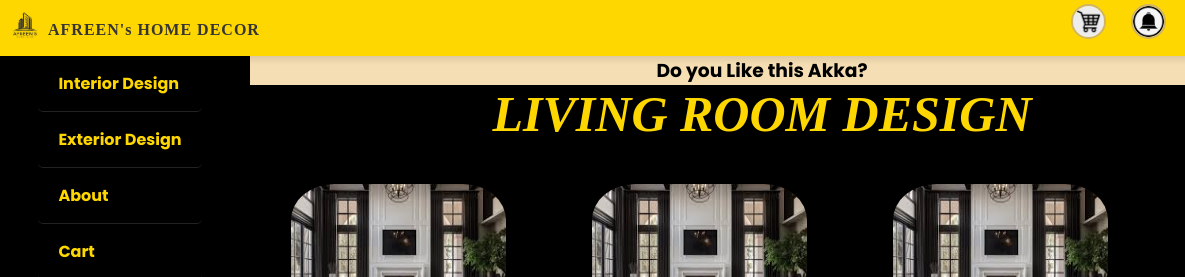
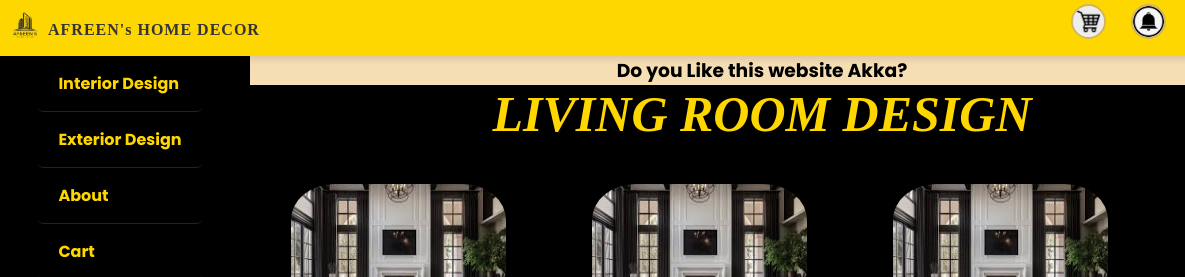
Before and after one commit to AhamedKhasir02/Afreen-Home-Decor, a website: page livingroom.html in a window 1280 px wide. Shown: the top 277 px of the page, 0-1185 px from the left. Drawn offline with Linux system fonts and the light colour scheme.

Commit message:
livingroom.html

```diff
--- a/livingroom.html
+++ b/livingroom.html
@@ -98,7 +98,7 @@
     <div class="content">
       <div class="msg">
 
-        <h3>Do you Like this Akka?
+        <h3>Do you Like this website Akka?
         </h3>
       </div>
 
```
